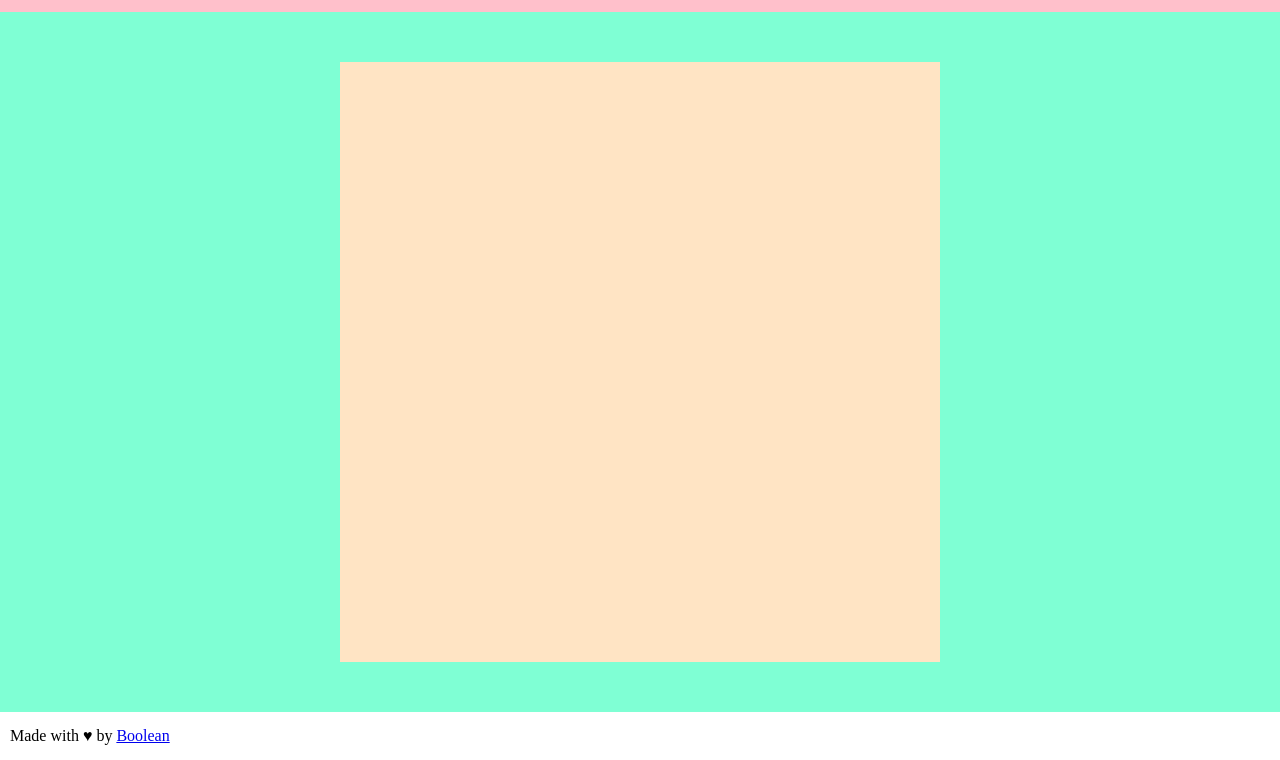
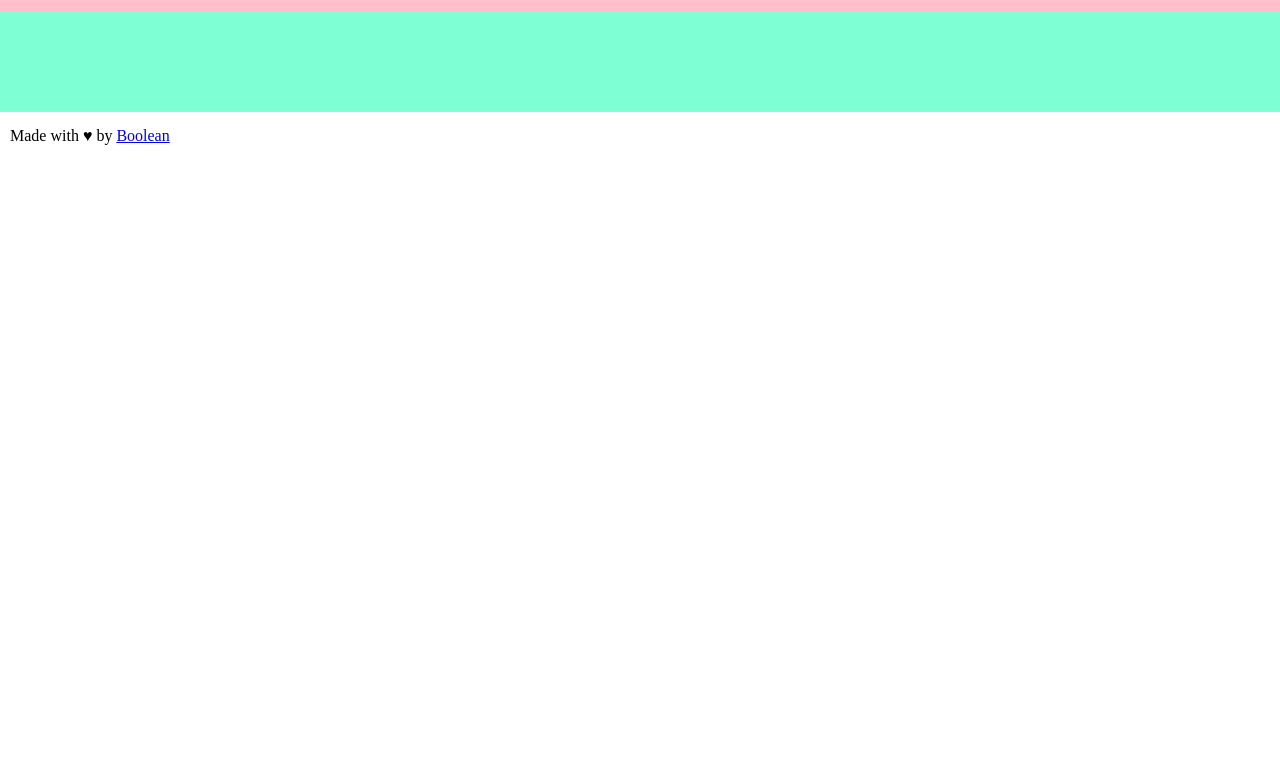
Before and after one commit to gianlucafalaschi/js-campominato-grid, a plain HTML site: page index.html in a window 1280 px wide. Shown: the part 85-845 px from the top of the page. After the commit the page ends 800 px from the top, so only its background shows below. Drawn offline with Linux system fonts and the light colour scheme.

Commit message:
feat: button adds/removes class active to grid

```diff
--- a/index.html
+++ b/index.html
@@ -15,7 +15,7 @@
         <button id="play-button" class="btn btn-head" type="button">Play</button>
     </header>
     <main>
-        <div id="grid" class="active">
+        <div id="grid">
             <!-- <div class="square">
                 <span>1</span>
             </div> -->
--- a/js/script.js
+++ b/js/script.js
@@ -10,7 +10,7 @@ console.log(playButton);
 playButton.addEventListener('click', function() {
     // la griglia diventa visibile aggiungendo una classe
     const mainGrid = document.querySelector('#grid');
-    console.log(mainGrid);
+    mainGrid.classList.toggle('active');
 });
 
 //per 100 volte creare un quadratino e ogni quadratino si aggiunge alla
```
